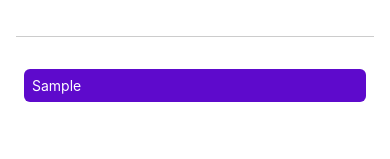
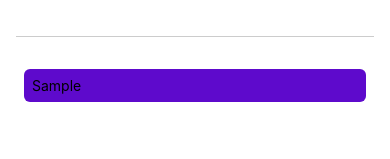
Before and after one commit to mynameisgenesis/goals-app, a React Native app: screen / in a window 390 px wide. Both pictures are taken after typing "Sample" into the empty fields and a click on the button "ADD GOAL". Shown: the part 124-283 px from the top of the page. Built offline with nearby package versions, Linux system fonts and the light colour scheme.

Commit message:
Change styling

```diff
--- a/App.js
+++ b/App.js
@@ -30,9 +30,9 @@
       </View>
       <View style={styles.goalsContainer}>
         {courseGoals.map((goal) => (
-          <Text style={styles.goalsItem} key={goal}>
-            {goal}
-          </Text>
+          <View style={styles.goalsItem} key={goal}>
+            <Text>{goal}</Text>
+          </View>
         ))}
       </View>
     </View>
```
